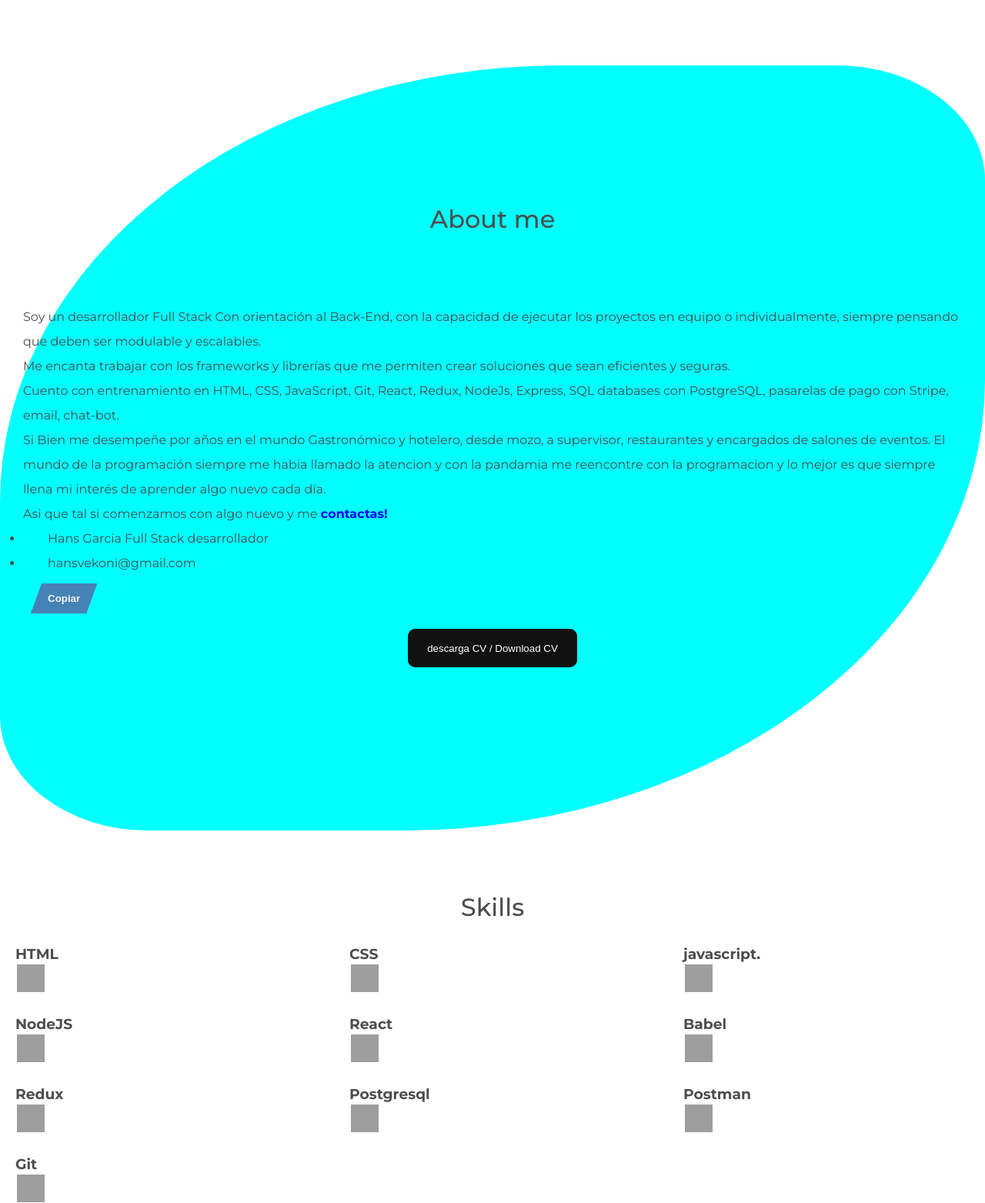
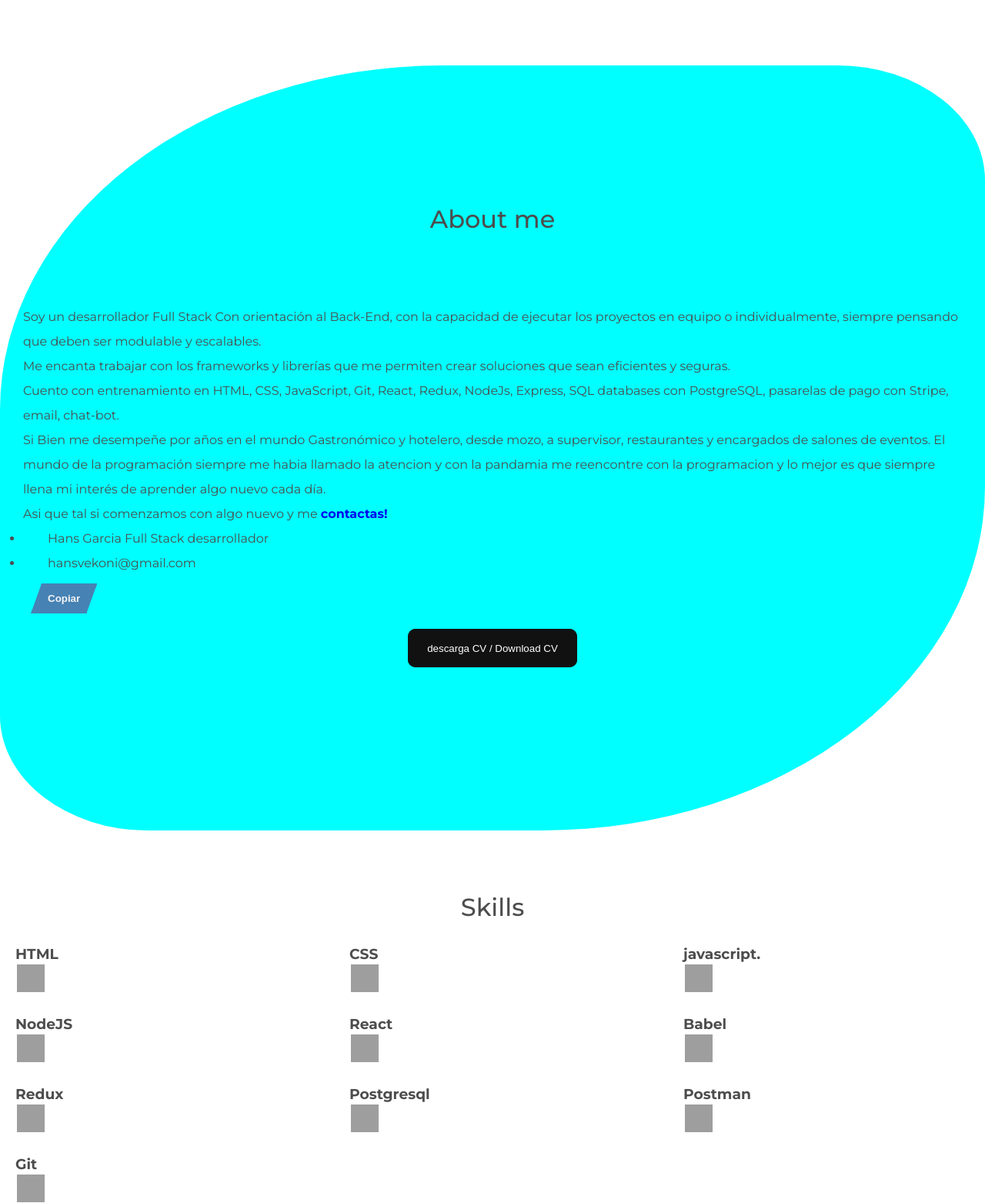
Before and after one commit to Hans-Rafael/hans-rafael.github.io, a PHP site: page / in a window 1280 px wide. Shown: the part 2359-3922 px from the top of the page at 77% size. Run offline with PHP 8.4, Linux system fonts and the light colour scheme; grey boxes are pictures that could not be loaded.

Commit message:
Update style.css

```diff
--- a/css/style.css
+++ b/css/style.css
@@ -261,7 +261,7 @@ form .form-control {
   padding: 180px 0;
   text-align: center;
   background-color: aqua;
-  border-radius: 57% 15% 59% 15%;
+  border-radius: 45% 15%;
 }
 
 #about h2 {
```
